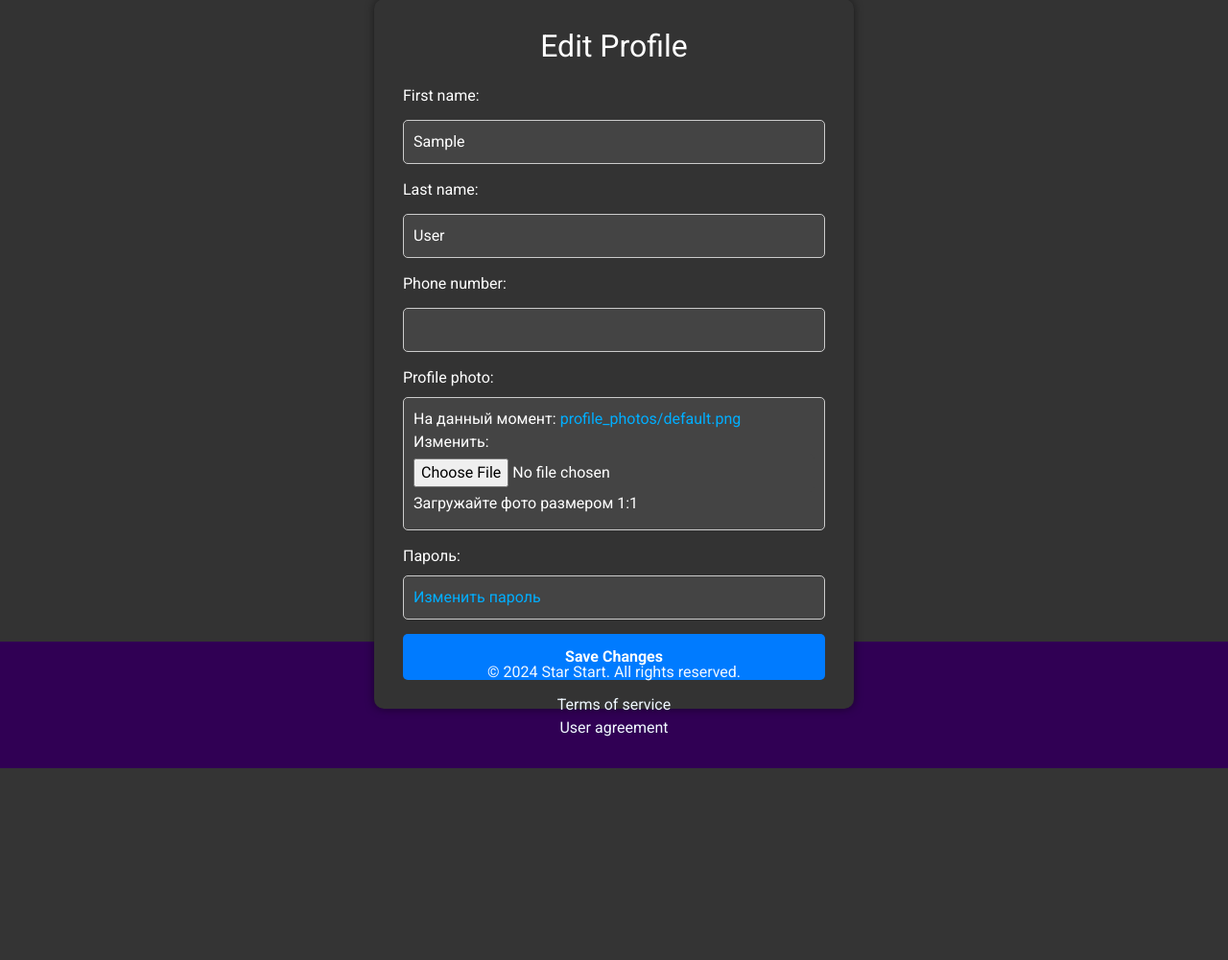
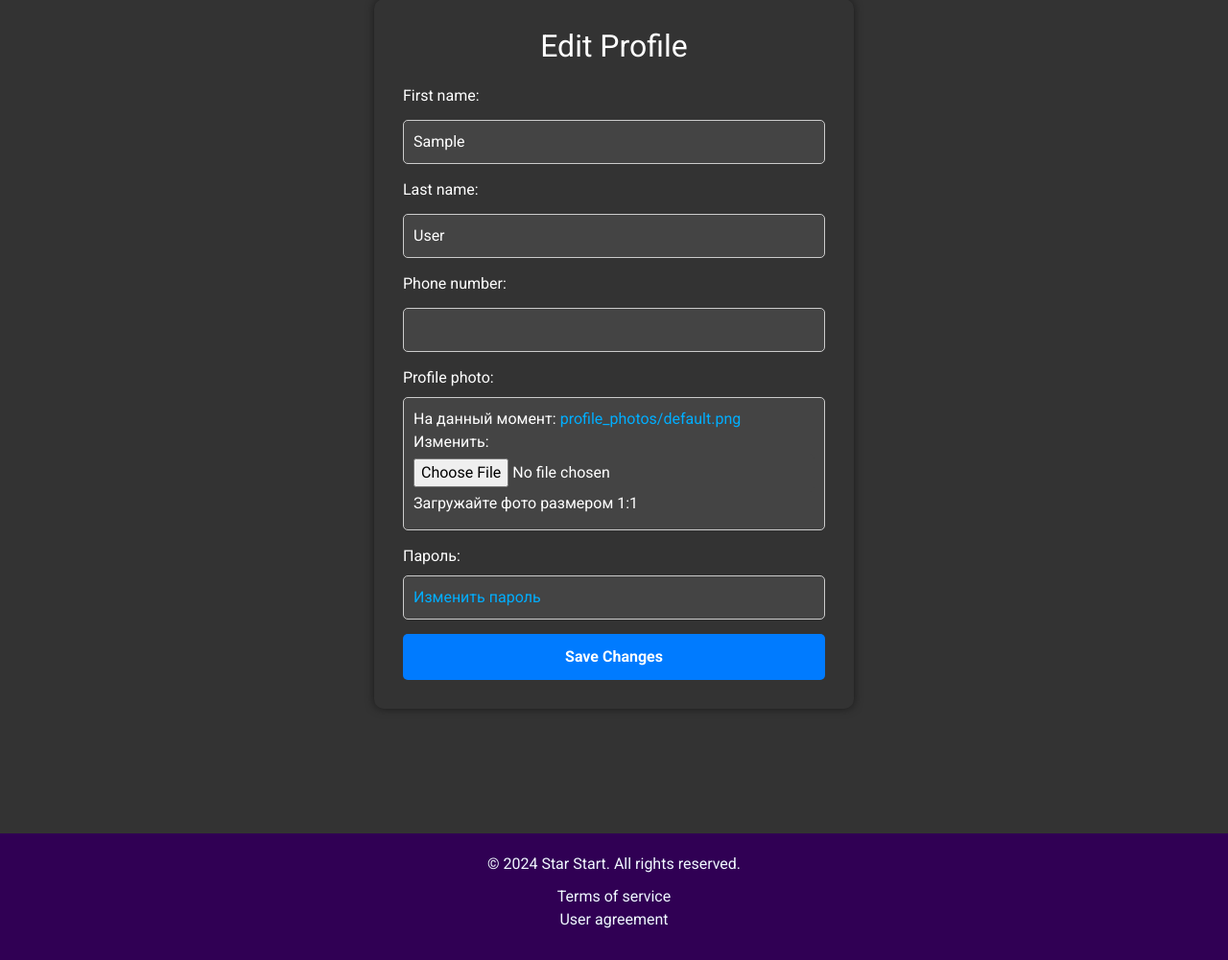
Before and after one commit to dev4ox/stars-start-lk, a Django app: page /lk/edit_profile/ in a window 1280 px wide. Shown: the part 179-1180 px from the top of the page at 96% size. Before the commit the page ends 980 px from the top, so only its background shows below. Run offline with Django 5.2, Linux system fonts and the light colour scheme; the visitor is signed in with stand-in values (Sample User, id 1); data that the repository does not hold is empty; parts of the project's set-up code (start-up, migrations or seed data) failed here and were passed over; some libraries are stand-ins or nearby versions.

Commit message:
before fix footer for services

```diff
--- a/regSaitTest/registration/templates/base.html
+++ b/regSaitTest/registration/templates/base.html
@@ -84,7 +84,7 @@
         </div>
     </header>
     <!-- end header section -->
-    <main class="container mt-5 vh-100">
+    <main class="container mt-5 min-vh-100">
         {% block content %}{% endblock %}
     </main>
     <!-- footer section -->
```
